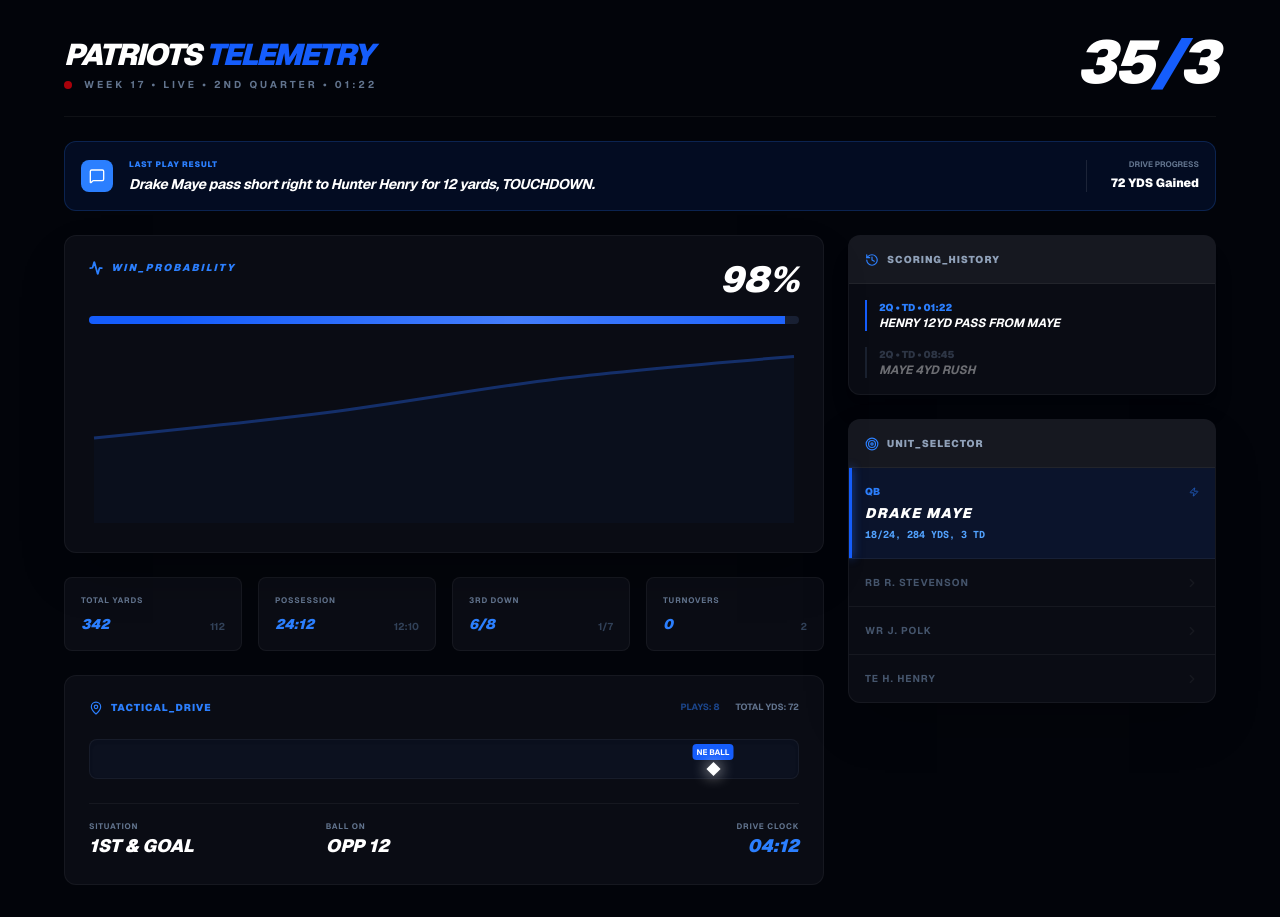
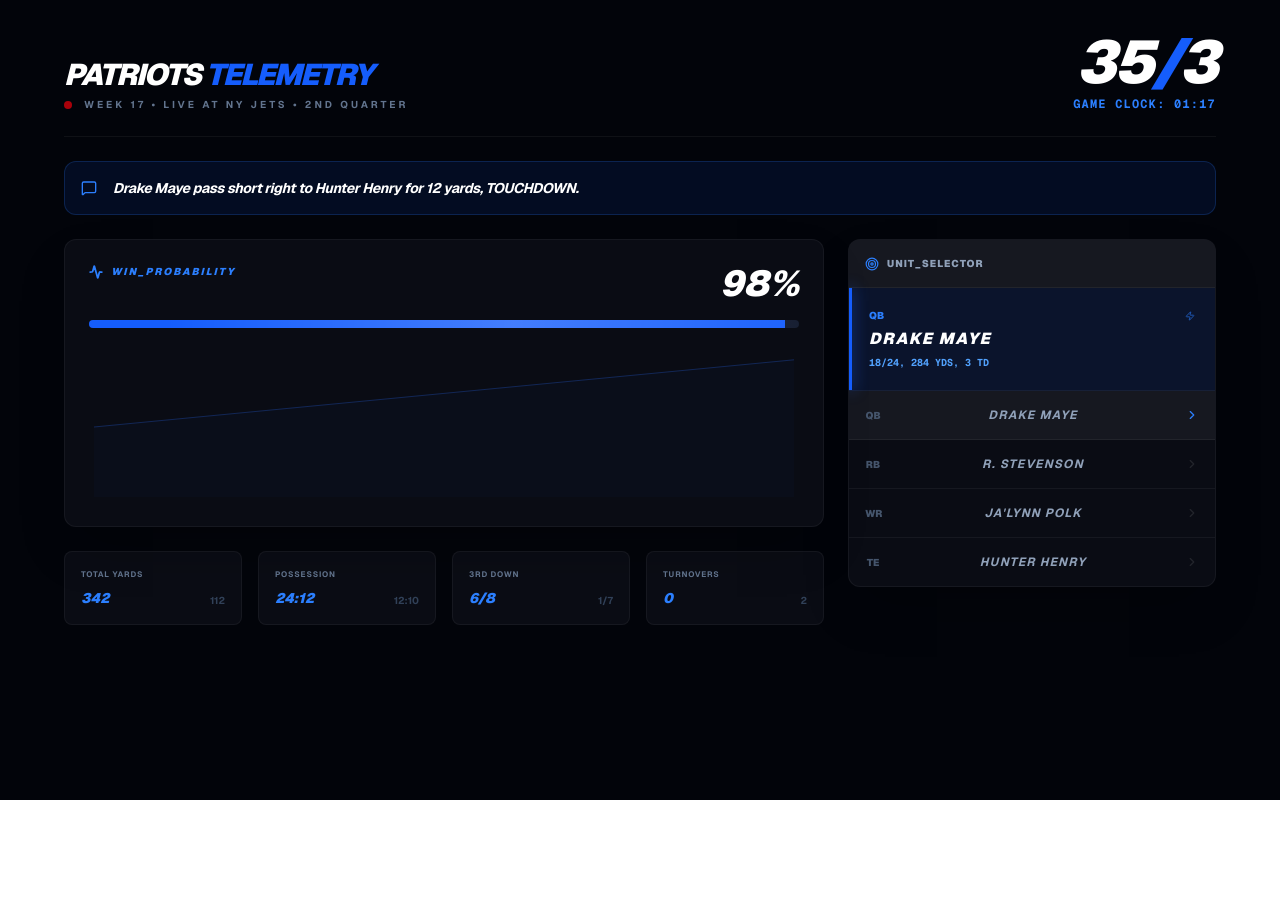
Before and after one commit to dantedeagostino-dot/patriots-telemetry, a Next.js app: page / in a window 1280 px wide. After the commit the page ends 800 px from the top, so only its background shows below. Built offline with nearby package versions, Linux system fonts and the light colour scheme.

Commit message:
Fix: Unit selector functionality and real-time game clock countdown

```diff
--- a/app/page.tsx
+++ b/app/page.tsx
@@ -3,87 +3,99 @@
 import React, { useState, useEffect } from "react";
 import { ResponsiveContainer, AreaChart, Area, XAxis, YAxis, CartesianGrid, Tooltip } from "recharts";
 import { motion, AnimatePresence } from "framer-motion";
-import { Target, Cpu, ChevronRight, Activity, MapPin, History, Zap, MessageSquare, BarChart3 } from "lucide-react";
+import { Target, Cpu, ChevronRight, Activity, MapPin, History, Zap, MessageSquare } from "lucide-react";
+
+// --- DATOS TÉCNICOS DE UNIDADES (Basado en el partido real) ---
+const UNITS_DATA = {
+  QB: { pos: "QB", name: "Drake Maye", stats: "18/24, 284 YDS, 3 TD" },
+  RB: { pos: "RB", name: "R. Stevenson", stats: "14 CAR, 82 YDS, 1 TD" },
+  WR: { pos: "WR", name: "Ja'lynn Polk", stats: "5 REC, 94 YDS, 1 TD" },
+  TE: { pos: "TE", name: "Hunter Henry", stats: "4 REC, 52 YDS, 1 TD" }
+};
 
 export default function PatriotsTelemetryPro() {
   const [hasMounted, setHasMounted] = useState(false);
-  const [lastPlay, setLastPlay] = useState("Drake Maye pass short right to Hunter Henry for 12 yards, TOUCHDOWN.");
 
-  // Estado con toda la información recuperada de la API
+  // 1. ESTADO PARA EL SELECTOR
+  const [activeUnitId, setActiveUnitId] = useState("QB");
+
+  // 2. ESTADO PARA EL RELOJ (En segundos: 01:22 = 82s)
+  const [secondsLeft, setSecondsLeft] = useState(82);
+
+  // Datos del partido
   const [game, setGame] = useState({
-    scoreNE: 35,
-    scoreNYJ: 3,
+    homeTeam: "PATRIOTS",
+    awayTeam: "NY JETS",
+    scoreHome: 35,
+    scoreAway: 3,
     winProb: 98,
+    quarter: "2nd",
     teamStats: {
       totalYards: { ne: 342, opp: 112 },
       possession: { ne: "24:12", opp: "12:10" },
       thirdDown: { ne: "6/8", opp: "1/7" },
       turnovers: { ne: 0, opp: 2 }
-    },
-    currentDrive: {
-      plays: 8,
-      yards: 72,
-      time: "04:12",
-      pos: 88, // % para el mapa táctico
-      down: "1st & Goal"
-    },
-    activeUnit: {
-      pos: "QB",
-      name: "Drake Maye",
-      stats: "18/24, 284 YDS, 3 TD"
     }
   });
 
+  // --- LÓGICA DEL CONTADOR EN TIEMPO REAL ---
+  useEffect(() => {
+    const timer = setInterval(() => {
+      setSecondsLeft((prev) => (prev > 0 ? prev - 1 : 0));
+    }, 1000);
+    return () => clearInterval(timer);
+  }, []);
+
+  // Formateador de MM:SS
+  const formatTime = (totalSeconds: number) => {
+    const mins = Math.floor(totalSeconds / 60);
+    const secs = totalSeconds % 60;
+    return `${mins.toString().padStart(2, '0')}:${secs.toString().padStart(2, '0')}`;
+  };
+
   useEffect(() => { setHasMounted(true); }, []);
   if (!hasMounted) return <div className="min-h-screen bg-[#02040a]" />;
+
+  const activeUnit = UNITS_DATA[activeUnitId as keyof typeof UNITS_DATA];
 
   return (
     <div className="min-h-screen bg-[#02040a] text-slate-300 p-4 lg:p-8 font-sans selection:bg-blue-500/30">
       <div className="max-w-6xl mx-auto space-y-6">
 
-        {/* --- HEADER: SCOREBOARD --- */}
+        {/* --- HEADER: Matchup & Live Clock --- */}
         <div className="flex justify-between items-end border-b border-white/5 pb-6">
           <div className="space-y-1">
             <h1 className="text-3xl font-black italic tracking-tighter text-white uppercase">
-              Patriots <span className="text-blue-600">Telemetry</span>
+              {game.homeTeam} <span className="text-blue-600">Telemetry</span>
             </h1>
             <div className="flex items-center gap-3">
               <span className="flex h-2 w-2 rounded-full bg-red-600 animate-pulse" />
               <span className="text-[10px] font-bold text-slate-500 tracking-[0.3em] uppercase">
-                Week 17 • Live • 2nd Quarter • 01:22
+                Week 17 • Live AT {game.awayTeam} • {game.quarter} Quarter
               </span>
             </div>
           </div>
-          <div className="text-6xl font-black tracking-tighter text-white italic">
-            {game.scoreNE}<span className="text-blue-600">/</span>{game.scoreNYJ}
+          <div className="text-right">
+            <div className="text-6xl font-black tracking-tighter text-white italic">
+              {game.scoreHome}<span className="text-blue-600">/</span>{game.scoreAway}
+            </div>
+            <p className="text-blue-500 font-mono font-bold text-xs tracking-widest mt-1">
+              GAME CLOCK: {formatTime(secondsLeft)}
+            </p>
           </div>
         </div>
 
-        {/* --- NUEVO: PLAY-BY-PLAY TICKER --- */}
-        <motion.div
-          initial={{ opacity: 0, y: -10 }}
-          animate={{ opacity: 1, y: 0 }}
-          className="bg-blue-600/10 border border-blue-500/20 p-4 rounded-xl flex items-center gap-4"
-        >
-          <div className="bg-blue-500 p-2 rounded-lg">
-            <MessageSquare size={16} className="text-white" />
-          </div>
-          <div className="flex-1">
-            <span className="text-[8px] font-black text-blue-500 uppercase tracking-widest block mb-1">Last Play Result</span>
-            <p className="text-sm font-bold text-white italic tracking-tight">{lastPlay}</p>
-          </div>
-          <div className="hidden md:block h-8 w-[1px] bg-white/10 mx-2" />
-          <div className="hidden md:block text-right">
-            <span className="text-[8px] font-bold text-slate-500 uppercase block">Drive Progress</span>
-            <span className="text-xs font-black text-white">{game.currentDrive.yards} YDS Gained</span>
-          </div>
-        </motion.div>
+        {/* --- PLAY-BY-PLAY TICKER --- */}
+        <div className="bg-blue-600/10 border border-blue-500/20 p-4 rounded-xl flex items-center gap-4">
+          <MessageSquare size={16} className="text-blue-500" />
+          <p className="text-sm font-bold text-white italic tracking-tight">
+            Drake Maye pass short right to Hunter Henry for 12 yards, TOUCHDOWN.
+          </p>
+        </div>
 
         <div className="grid grid-cols-1 lg:grid-cols-3 gap-6">
 
-          {/* COLUMNA PRINCIPAL (ANALYTICS & TACTICAL) */}
           <div className="lg:col-span-2 space-y-6">
-
             {/* WIN PROBABILITY */}
             <section className="bg-[#0a0c14] border border-white/5 rounded-xl p-6 relative overflow-hidden shadow-2xl">
                <div className="flex justify-between items-start mb-4">
@@ -93,26 +105,17 @@
                   </div>
                   <span className="text-4xl font-black italic text-white">{game.winProb}%</span>
                </div>
-
                <div className="h-2 w-full bg-slate-900 rounded-full overflow-hidden mb-6">
-                  <motion.div
-                    initial={{ width: 0 }} animate={{ width: `${game.winProb}%` }}
-                    className="h-full bg-blue-600 relative"
-                  >
+                  <motion.div animate={{ width: `${game.winProb}%` }} className="h-full bg-blue-600 relative">
                     <motion.div animate={{ x: ["-100%", "200%"] }} transition={{ repeat: Infinity, duration: 4, ease: "linear" }} className="absolute inset-0 bg-gradient-to-r from-transparent via-white/20 to-transparent w-full" />
                   </motion.div>
                </div>
-
-               <div className="h-[180px] w-full opacity-40">
-                  <ResponsiveContainer width="100%" height="100%">
-                    <AreaChart data={[{p:50},{p:65},{p:85},{p:98}]}>
-                      <Area type="monotone" dataKey="p" stroke="#2563eb" strokeWidth={3} fill="#2563eb" fillOpacity={0.1} />
-                    </AreaChart>
-                  </ResponsiveContainer>
+               <div className="h-[150px] w-full opacity-30">
+                  <ResponsiveContainer width="100%" height="100%"><AreaChart data={[{p:50},{p:98}]}><Area type="monotone" dataKey="p" stroke="#2563eb" fill="#2563eb" fillOpacity={0.1} /></AreaChart></ResponsiveContainer>
                </div>
             </section>
 
-            {/* TEAM MATCHUP STATS (Información recuperada) */}
+            {/* TEAM MATCHUP EFFICIENCY */}
             <section className="grid grid-cols-4 gap-4">
                {[
                  { label: "Total Yards", ne: game.teamStats.totalYards.ne, opp: game.teamStats.totalYards.opp },
@@ -120,7 +123,7 @@
                  { label: "3rd Down", ne: game.teamStats.thirdDown.ne, opp: game.teamStats.thirdDown.opp },
                  { label: "Turnovers", ne: game.teamStats.turnovers.ne, opp: game.teamStats.turnovers.opp },
                ].map((stat, i) => (
-                 <div key={i} className="bg-[#0a0c14] border border-white/5 p-4 rounded-lg group hover:border-blue-500/30 transition-colors">
+                 <div key={i} className="bg-[#0a0c14] border border-white/5 p-4 rounded-lg">
                     <span className="text-[8px] font-bold text-slate-500 uppercase tracking-widest block mb-2">{stat.label}</span>
                     <div className="flex justify-between items-end">
                        <span className="text-sm font-black text-blue-500 italic">{stat.ne}</span>
@@ -129,74 +132,47 @@
                  </div>
                ))}
             </section>
-
-            {/* TACTICAL DRIVE POSITION */}
-            <section className="bg-[#0a0c14] border border-white/5 rounded-xl p-6">
-               <div className="flex justify-between items-center mb-6">
-                  <div className="flex items-center gap-2 text-blue-500 text-[10px] font-black uppercase tracking-widest">
-                    <MapPin size={14} /> Tactical_Drive
-                  </div>
-                  <div className="flex gap-4 text-[9px] font-bold text-slate-500 uppercase">
-                     <span className="text-blue-500/50">Plays: {game.currentDrive.plays}</span>
-                     <span>Total Yds: {game.currentDrive.yards}</span>
-                  </div>
-               </div>
-               <div className="h-10 w-full bg-slate-900/50 rounded-lg border border-white/5 relative flex items-center px-2 shadow-inner">
-                  <motion.div animate={{ left: `${game.currentDrive.pos}%` }} className="absolute flex flex-col items-center -translate-x-1/2">
-                    <div className="bg-blue-600 text-[8px] font-bold px-1 py-0.5 rounded-sm mb-1 text-white">NE BALL</div>
-                    <div className="w-2.5 h-2.5 bg-white rotate-45 shadow-[0_0_15px_#fff]" />
-                  </motion.div>
-               </div>
-               <div className="grid grid-cols-3 mt-6 pt-4 border-t border-white/5 text-center md:text-left">
-                  <div><p className="text-[8px] text-slate-500 uppercase font-bold tracking-widest">Situation</p><p className="text-lg font-black italic text-white uppercase">{game.currentDrive.down}</p></div>
-                  <div><p className="text-[8px] text-slate-500 uppercase font-bold tracking-widest">Ball On</p><p className="text-lg font-black italic text-white">OPP 12</p></div>
-                  <div className="text-right"><p className="text-[8px] text-slate-500 uppercase font-bold tracking-widest">Drive Clock</p><p className="text-lg font-black italic text-blue-500">{game.currentDrive.time}</p></div>
-               </div>
-            </section>
           </div>
 
           {/* SIDEBAR */}
           <div className="space-y-6">
 
-            {/* SCORING HISTORY */}
-            <section className="bg-[#0a0c14] border border-white/5 rounded-xl overflow-hidden shadow-xl">
-               <div className="p-4 bg-white/5 border-b border-white/5 flex items-center gap-2">
-                  <History size={14} className="text-blue-500" />
-                  <span className="text-[10px] font-black uppercase tracking-widest text-slate-400">Scoring_History</span>
-               </div>
-               <div className="p-4 space-y-4">
-                  <div className="border-l-2 border-blue-600 pl-3">
-                    <p className="text-[10px] font-black text-blue-500">2Q • TD • 01:22</p>
-                    <p className="text-xs font-bold text-white uppercase italic">Henry 12yd Pass from Maye</p>
-                  </div>
-                  <div className="border-l-2 border-slate-700 pl-3 opacity-40">
-                    <p className="text-[10px] font-black text-slate-500">2Q • TD • 08:45</p>
-                    <p className="text-xs font-bold text-white uppercase italic">Maye 4yd Rush</p>
-                  </div>
-               </div>
-            </section>
-
-            {/* UNIT SELECTOR CON STATS DETALLADAS */}
+            {/* UNIT SELECTOR (Arreglado y Funcional) */}
             <section className="bg-[#0a0c14] border border-white/5 rounded-xl overflow-hidden shadow-2xl">
                <div className="p-4 bg-white/5 border-b border-white/5 flex items-center gap-2">
                   <Target size={14} className="text-blue-500" />
                   <span className="text-[10px] font-black uppercase tracking-widest text-slate-400">Unit_Selector</span>
                </div>
-               <div className="divide-y divide-white/5">
-                  <div className="p-4 bg-blue-600/10 relative">
-                    <div className="absolute left-0 top-0 bottom-0 w-[3px] bg-blue-600 shadow-[0_0_10px_#2563eb]" />
+
+               {/* Cuadro de Jugador Seleccionado */}
+               <AnimatePresence mode="wait">
+                 <motion.div
+                   key={activeUnitId}
+                   initial={{ opacity: 0, x: 20 }} animate={{ opacity: 1, x: 0 }} exit={{ opacity: 0, x: -20 }}
+                   className="p-5 bg-blue-600/10 relative border-b border-white/5"
+                 >
+                    <div className="absolute left-0 top-0 bottom-0 w-[3px] bg-blue-600 shadow-[0_0_15px_#2563eb]" />
                     <div className="flex justify-between items-center mb-1">
-                       <span className="text-[10px] font-black text-blue-500">{game.activeUnit.pos}</span>
+                       <span className="text-[10px] font-black text-blue-500">{activeUnit.pos}</span>
                        <Zap size={10} className="text-blue-500 animate-pulse" />
                     </div>
-                    <p className="text-sm font-black text-white italic uppercase tracking-widest">{game.activeUnit.name}</p>
-                    <p className="text-[10px] font-bold text-blue-400 mt-1 font-mono">{game.activeUnit.stats}</p>
-                  </div>
-                  {["RB R. Stevenson", "WR J. Polk", "TE H. Henry"].map((p, i) => (
-                    <div key={i} className="p-4 flex justify-between items-center hover:bg-white/5 cursor-pointer group transition-colors">
-                       <span className="text-[10px] font-bold text-slate-600 group-hover:text-slate-400 uppercase tracking-widest">{p}</span>
-                       <ChevronRight size={14} className="text-white/5 group-hover:text-blue-500" />
-                    </div>
+                    <p className="text-md font-black text-white italic uppercase tracking-widest">{activeUnit.name}</p>
+                    <p className="text-[10px] font-bold text-blue-400 mt-1 font-mono">{activeUnit.stats}</p>
+                 </motion.div>
+               </AnimatePresence>
+
+               {/* Botones de Selección */}
+               <div className="divide-y divide-white/5">
+                  {Object.entries(UNITS_DATA).map(([id, player]) => (
+                    <button
+                      key={id}
+                      onClick={() => setActiveUnitId(id)}
+                      className={`w-full flex justify-between items-center p-4 transition-all hover:bg-white/5 ${activeUnitId === id ? 'bg-white/5' : ''}`}
+                    >
+                       <span className="text-[10px] font-black text-slate-600 w-4">{id}</span>
+                       <span className="text-xs font-bold tracking-widest text-slate-400 uppercase italic">{player.name}</span>
+                       <ChevronRight size={14} className={activeUnitId === id ? "text-blue-500" : "text-white/10"} />
+                    </button>
                   ))}
                </div>
             </section>
```
